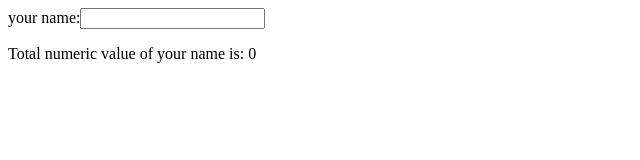
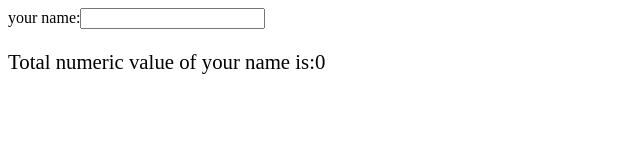
Before and after one commit to specailm5/Coursera-AngulerJs, a plain HTML site: page index.html in a window 1280 px wide. Shown: the whole page, without its empty margins (0-640 px from the left). Drawn offline with nearby package versions, Linux system fonts and the light colour scheme.

Commit message:
second commit

```diff
--- a/index.html
+++ b/index.html
@@ -10,7 +10,7 @@
 <body>
     <div ng-controller="MyFirstController">
         your name:<input type="text" ng-model="name" ng-keyup="DisplayNumeric()">
-        <p>Total numeric value of your name is: {{TotalValue}}</p>
+        <p style="font-size: 1.3rem;">Total numeric value of your name is:{{TotalValue}}</p>
 
 
 
```
